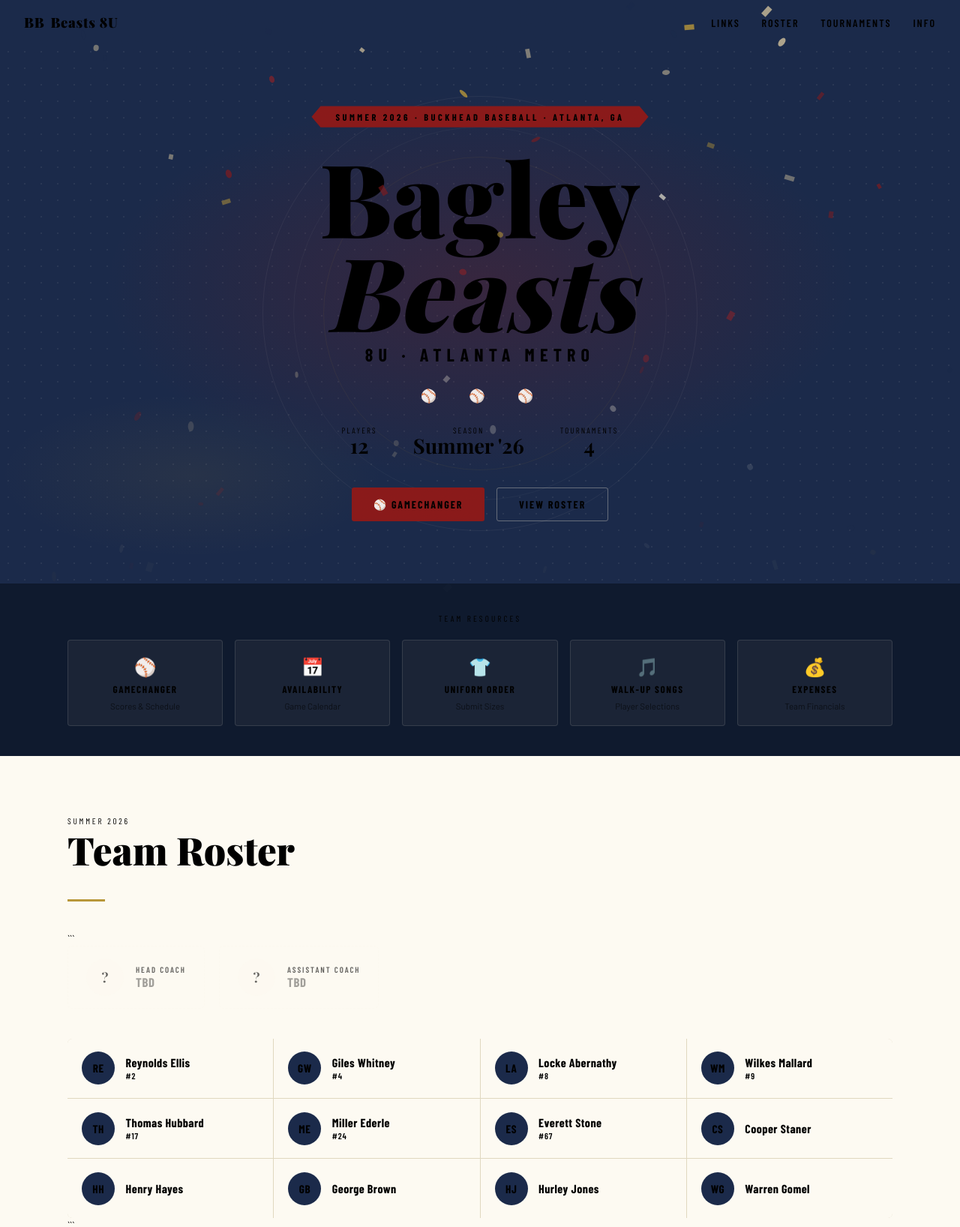
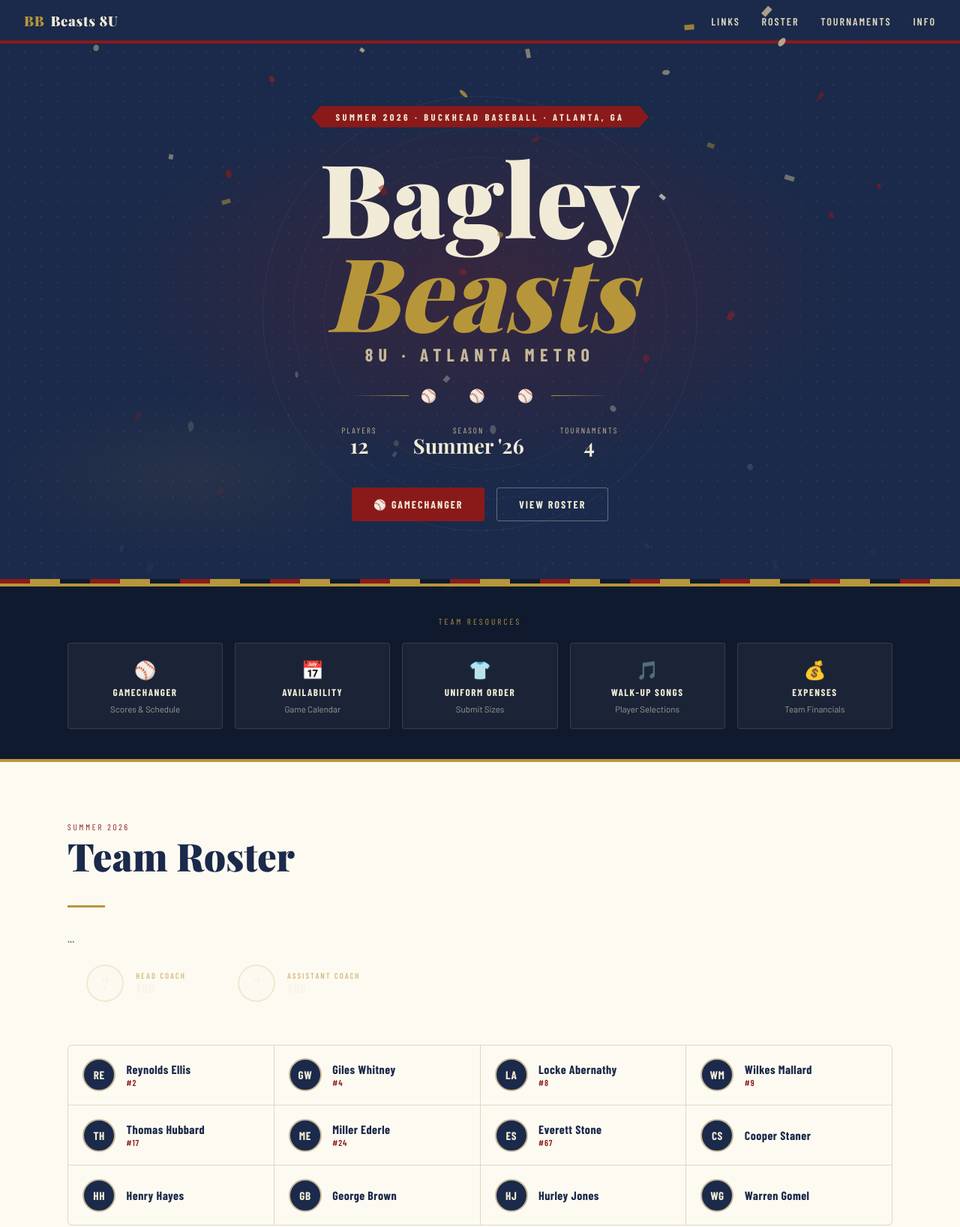
Before and after one commit to buckheadbeasts8u/buckheadbeasts8u.github.io, a plain HTML site: page index.html in a window 1280 px wide. Shown: the top 1636 px of the page at 75% size. Drawn offline with nearby package versions, Linux system fonts and the light colour scheme.

Commit message:
Update index.html

```diff
--- a/index.html
+++ b/index.html
@@ -29,7 +29,7 @@ html { scroll-behavior: smooth; }
 body {
   font-family: 'Barlow', sans-serif;
   background: #F2ECD8;
-  color: var(--navy-dk);
+  color: #0F1A2E;
   min-height: 100vh;
   overflow-x: hidden;
 }
@@ -59,7 +59,7 @@ nav {
   top: 0;
   z-index: 300;
   background: #1B2A4A;
-  border-bottom: 4px solid var(--red);
+  border-bottom: 4px solid #8B1A1A;
   display: flex;
   align-items: center;
   justify-content: space-between;
@@ -71,13 +71,13 @@ nav {
   font-weight: 900;
   font-size: 1.15rem;
   letter-spacing: .04em;
-  color: var(--cream);
+  color: #F2ECD8;
   text-decoration: none;
   display: flex;
   align-items: center;
   gap: .5rem;
 }
-.nav-brand span { color: var(--gold); }
+.nav-brand span { color: #B8973A; }
 .nav-links {
   display: flex;
   gap: 1.8rem;
@@ -89,11 +89,11 @@ nav {
   font-size: .88rem;
   letter-spacing: .14em;
   text-transform: uppercase;
-  color: var(--cream-dk);
+  color: #E0D8C0;
   text-decoration: none;
   transition: color .2s;
 }
-.nav-links a:hover { color: var(--gold); }
+.nav-links a:hover { color: #B8973A; }
 
 /* ── HERO ── */
 .hero {
@@ -128,12 +128,12 @@ nav {
   height: 6px;
   background: repeating-linear-gradient(
     90deg,
-    var(--red) 0px,
-    var(--red) 40px,
-    var(--gold) 40px,
-    var(--gold) 80px,
-    var(--navy-dk) 80px,
-    var(--navy-dk) 120px
+    #8B1A1A 0px,
+    #8B1A1A 40px,
+    #B8973A 40px,
+    #B8973A 80px,
+    #0F1A2E 80px,
+    #0F1A2E 120px
   );
 }
 
@@ -176,7 +176,7 @@ nav {
   z-index: 2;
   display: inline-block;
   background: #8B1A1A;
-  color: var(--cream);
+  color: #F2ECD8;
   font-family: 'Barlow Condensed', sans-serif;
   font-weight: 700;
   font-size: .78rem;
@@ -195,11 +195,11 @@ nav {
   font-weight: 900;
   font-size: clamp(3.2rem, 11vw, 8.5rem);
   line-height: .92;
-  color: var(--cream);
+  color: #F2ECD8;
   animation: fadeUp .5s .08s ease both;
 }
 .hero-title .line2 {
-  color: var(--gold);
+  color: #B8973A;
   font-style: italic;
 }
 
@@ -209,7 +209,7 @@ nav {
   font-size: clamp(1rem, 3vw, 1.5rem);
   letter-spacing: .3em;
   text-transform: uppercase;
-  color: var(--tan);
+  color: #C8BA98;
   margin-top: .6rem;
   animation: fadeUp .5s .16s ease both;
 }
@@ -229,13 +229,13 @@ nav {
   flex: 1;
   max-width: 80px;
   height: 1px;
-  background: linear-gradient(90deg, transparent, var(--gold));
+  background: linear-gradient(90deg, transparent, #B8973A);
 }
 .hero-ornament::after {
-  background: linear-gradient(90deg, var(--gold), transparent);
+  background: linear-gradient(90deg, #B8973A, transparent);
 }
 .hero-ornament-inner {
-  color: var(--gold);
+  color: #B8973A;
   font-size: 1.1rem;
   letter-spacing: .5rem;
 }
@@ -253,13 +253,13 @@ nav {
   font-size: .68rem;
   letter-spacing: .2em;
   text-transform: uppercase;
-  color: var(--tan);
+  color: #C8BA98;
 }
 .hero-meta-item .value {
   font-family: 'Playfair Display', serif;
   font-weight: 700;
   font-size: 1.7rem;
-  color: var(--cream);
+  color: #F2ECD8;
   line-height: 1.1;
 }
 
@@ -294,16 +294,16 @@ nav {
   border: none;
   cursor: pointer;
 }
-.btn-primary { background: #8B1A1A; color: var(--cream); }
+.btn-primary { background: #8B1A1A; color: #F2ECD8; }
 .btn-primary:hover { background: #A52020; transform: translateY(-2px); box-shadow: 0 8px 20px rgba(139,26,26,.35); }
-.btn-outline { background: transparent; color: var(--cream); border: 1.5px solid rgba(242,236,216,.35); }
-.btn-outline:hover { border-color: var(--gold); color: var(--gold); transform: translateY(-2px); }
+.btn-outline { background: transparent; color: #F2ECD8; border: 1.5px solid rgba(242,236,216,.35); }
+.btn-outline:hover { border-color: #B8973A; color: #B8973A; transform: translateY(-2px); }
 
 /* ── QUICK LINKS ── */
 #links {
   background: #0F1A2E;
-  border-top: 4px solid var(--gold);
-  border-bottom: 4px solid var(--gold);
+  border-top: 4px solid #B8973A;
+  border-bottom: 4px solid #B8973A;
   padding: 2.5rem 1.5rem;
 }
 .links-heading {
@@ -312,7 +312,7 @@ nav {
   font-size: .7rem;
   letter-spacing: .28em;
   text-transform: uppercase;
-  color: var(--gold);
+  color: #B8973A;
   margin-bottom: 1.4rem;
 }
 .links-grid {
@@ -328,7 +328,7 @@ nav {
   border-radius: 4px;
   padding: 1.2rem .9rem;
   text-decoration: none;
-  color: var(--cream);
+  color: #F2ECD8;
   text-align: center;
   transition: all .2s;
   display: flex;
@@ -338,7 +338,7 @@ nav {
 }
 .link-card:hover {
   background: rgba(139,26,26,.25);
-  border-color: var(--red-lt);
+  border-color: #A52020;
   transform: translateY(-3px);
 }
 .link-card .icon { font-size: 1.5rem; }
@@ -360,7 +360,7 @@ section { padding: 5rem 1.5rem; }
   font-size: .7rem;
   letter-spacing: .25em;
   text-transform: uppercase;
-  color: var(--red);
+  color: #8B1A1A;
   margin-bottom: .4rem;
 }
 .section-title {
@@ -368,7 +368,7 @@ section { padding: 5rem 1.5rem; }
   font-weight: 900;
   font-size: clamp(2rem, 5vw, 3.2rem);
   line-height: 1;
-  color: var(--navy);
+  color: #1B2A4A;
   margin-bottom: 2.5rem;
 }
 .section-divider {
@@ -394,7 +394,7 @@ section { padding: 5rem 1.5rem; }
   display: flex;
   align-items: center;
   gap: 1rem;
-  color: var(--cream);
+  color: #F2ECD8;
 }
 .coach-avatar {
   width: 50px;
@@ -407,14 +407,14 @@ section { padding: 5rem 1.5rem; }
   font-family: 'Playfair Display', serif;
   font-weight: 700;
   font-size: 1.1rem;
-  color: var(--cream);
-  border: 2px solid var(--gold);
+  color: #F2ECD8;
+  border: 2px solid #B8973A;
 }
 .coach-info .coach-role {
   font-size: .68rem;
   letter-spacing: .18em;
   text-transform: uppercase;
-  color: var(--gold);
+  color: #B8973A;
   font-family: 'Barlow Condensed', sans-serif;
   font-weight: 600;
 }
@@ -430,7 +430,7 @@ section { padding: 5rem 1.5rem; }
   grid-template-columns: repeat(auto-fill, minmax(220px, 1fr));
   gap: 1px;
   background: #E0D8C0;
-  border: 1px solid var(--cream-dk);
+  border: 1px solid #E0D8C0;
   border-radius: 6px;
   overflow: hidden;
 }
@@ -455,9 +455,9 @@ section { padding: 5rem 1.5rem; }
   font-weight: 700;
   font-size: .95rem;
   letter-spacing: .04em;
-  color: var(--cream);
+  color: #F2ECD8;
   flex-shrink: 0;
-  border: 2px solid var(--tan);
+  border: 2px solid #C8BA98;
 }
 .player-info { line-height: 1.25; }
 .player-name {
@@ -465,11 +465,11 @@ section { padding: 5rem 1.5rem; }
   font-weight: 700;
   font-size: 1rem;
   letter-spacing: .03em;
-  color: var(--navy);
+  color: #1B2A4A;
 }
 .player-num {
   font-size: .72rem;
-  color: var(--red);
+  color: #8B1A1A;
   font-family: 'Barlow Condensed', sans-serif;
   font-weight: 600;
   letter-spacing: .08em;
@@ -480,8 +480,8 @@ section { padding: 5rem 1.5rem; }
 .tourney-list { display: flex; flex-direction: column; gap: 1rem; }
 .tourney-card {
   background: #FDFAF2;
-  border: 1px solid var(--cream-dk);
-  border-left: 4px solid var(--navy);
+  border: 1px solid #E0D8C0;
+  border-left: 4px solid #1B2A4A;
   border-radius: 4px;
   padding: 1.2rem 1.5rem;
   display: flex;
@@ -500,7 +500,7 @@ section { padding: 5rem 1.5rem; }
   font-size: .72rem;
   letter-spacing: .18em;
   text-transform: uppercase;
-  color: var(--red);
+  color: #8B1A1A;
   background: rgba(139,26,26,.08);
   padding: .15rem .4rem;
   border-radius: 2px;
@@ -510,7 +510,7 @@ section { padding: 5rem 1.5rem; }
   font-weight: 900;
   font-size: 2.2rem;
   line-height: 1;
-  color: var(--navy);
+  color: #1B2A4A;
 }
 .tourney-info { flex: 1; min-width: 200px; }
 .tourney-name {
@@ -518,12 +518,12 @@ section { padding: 5rem 1.5rem; }
   font-weight: 700;
   font-size: 1.1rem;
   letter-spacing: .04em;
-  color: var(--navy);
+  color: #1B2A4A;
   margin-bottom: .25rem;
 }
 .tourney-detail {
   font-size: .8rem;
-  color: var(--tan);
+  color: #C8BA98;
   line-height: 1.5;
 }
 .tourney-badge {
@@ -538,12 +538,12 @@ section { padding: 5rem 1.5rem; }
   padding: .25rem .7rem;
   border-radius: 999px;
   background: rgba(27,42,74,.08);
-  color: var(--navy);
+  color: #1B2A4A;
   border: 1px solid rgba(27,42,74,.15);
 }
 .tourney-payby {
   font-size: .72rem;
-  color: var(--red);
+  color: #8B1A1A;
   font-family: 'Barlow Condensed', sans-serif;
   font-weight: 600;
   letter-spacing: .06em;
@@ -552,8 +552,8 @@ section { padding: 5rem 1.5rem; }
 
 /* ── INFO ── */
 #info { background: #1B2A4A; }
-#info .section-title { color: var(--cream); }
-#info .section-label { color: var(--gold); }
+#info .section-title { color: #F2ECD8; }
+#info .section-label { color: #B8973A; }
 .info-grid {
   display: grid;
   grid-template-columns: repeat(auto-fit, minmax(260px, 1fr));
@@ -571,7 +571,7 @@ section { padding: 5rem 1.5rem; }
   font-size: .9rem;
   letter-spacing: .14em;
   text-transform: uppercase;
-  color: var(--gold);
+  color: #B8973A;
   margin-bottom: .9rem;
   display: flex;
   align-items: center;
@@ -587,7 +587,7 @@ section { padding: 5rem 1.5rem; }
 /* ── FOOTER ── */
 footer {
   background: #0F1A2E;
-  border-top: 6px solid var(--red);
+  border-top: 6px solid #8B1A1A;
   padding: 2.5rem 1.5rem;
   text-align: center;
 }
@@ -595,9 +595,9 @@ footer {
   height: 4px;
   background: repeating-linear-gradient(
     90deg,
-    var(--red) 0px, var(--red) 30px,
-    var(--gold) 30px, var(--gold) 60px,
-    var(--navy) 60px, var(--navy) 90px
+    #8B1A1A 0px, #8B1A1A 30px,
+    #B8973A 30px, #B8973A 60px,
+    #1B2A4A 60px, #1B2A4A 90px
   );
   margin-bottom: 1.8rem;
 }
@@ -605,10 +605,10 @@ footer {
   font-family: 'Playfair Display', serif;
   font-weight: 900;
   font-size: 1.6rem;
-  color: var(--cream);
+  color: #F2ECD8;
 }
-.f-title em { color: var(--gold); font-style: italic; }
-.f-sub { font-size: .78rem; color: var(--tan); margin-top: .4rem; letter-spacing: .08em; }
+.f-title em { color: #B8973A; font-style: italic; }
+.f-sub { font-size: .78rem; color: #C8BA98; margin-top: .4rem; letter-spacing: .08em; }
 
 /* ── MOBILE ── */
 @media (max-width: 580px) {
@@ -778,7 +778,7 @@ footer {
     <div class="tourney-payby">Pay by<br>May 22</div>
   </div>
 
-  <div class="tourney-card" style="border-left-color: var(--red);">
+  <div class="tourney-card" style="border-left-color: #8B1A1A;">
     <div class="tourney-date">
       <div class="t-month">Jun</div>
       <div class="t-day">6</div>
@@ -809,7 +809,7 @@ footer {
     <div class="tourney-payby">Pay by<br>Jun 5</div>
   </div>
 
-  <div class="tourney-card" style="border-left-color: var(--gold);">
+  <div class="tourney-card" style="border-left-color: #B8973A;">
     <div class="tourney-date">
       <div class="t-month">Jun</div>
       <div class="t-day">20</div>
```
